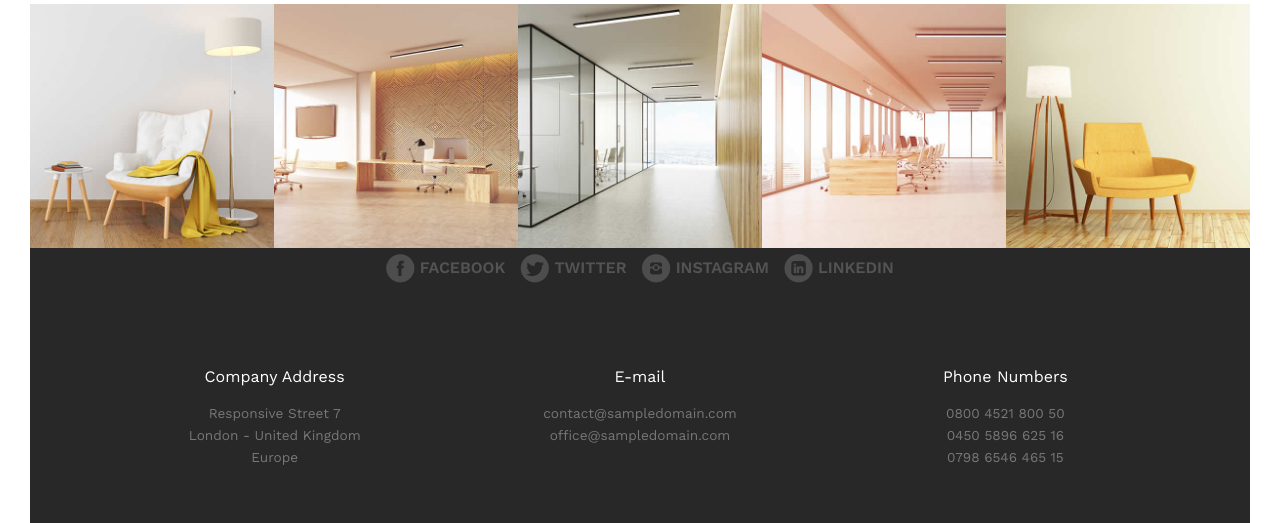
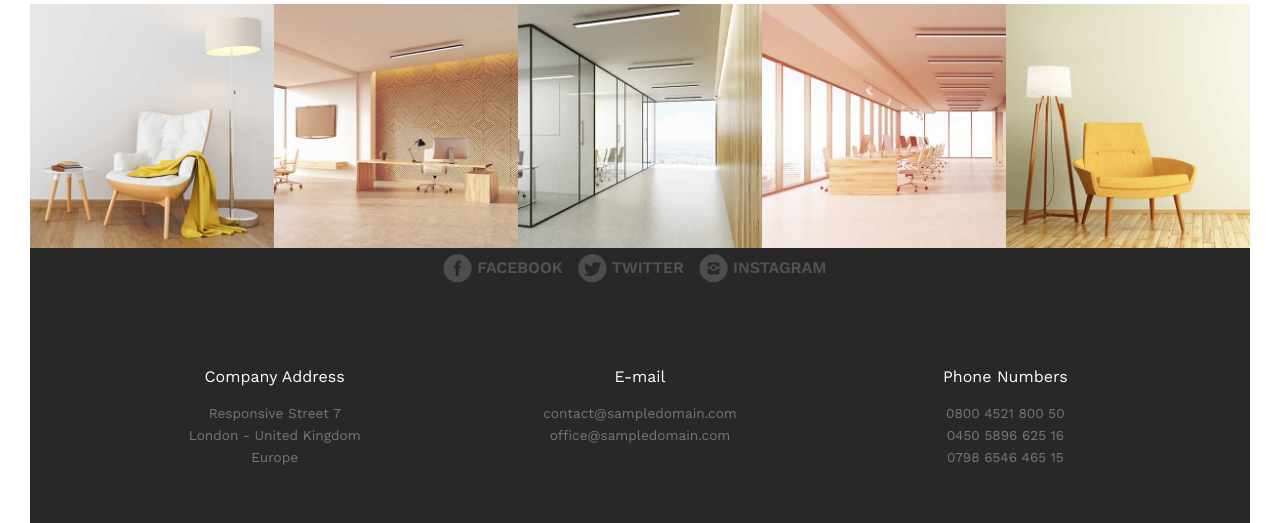
Before and after one commit to tabithawong/BuyPOC, a Flask app: page / in a window 1280 px wide. Shown: the part 524-1047 px from the top of the page. Run offline with Flask 2, Linux system fonts and the light colour scheme; some libraries are stand-ins or nearby versions.

Commit message:
Delete linkedin icon

```diff
--- a/templates/base.html
+++ b/templates/base.html
@@ -65,7 +65,6 @@
               <a class="margin-right-10" target="_blank" href="https://www.facebook.com"><i class="icon-facebook_circle text-size-30"></i> <span class="text-strong text-white hide-s hide-m">FACEBOOK</span></a>
               <a class="margin-right-10" target="_blank" href="https://www.twitter.com"><i class="icon-twitter_circle text-size-30"></i> <span class="text-strong text-white hide-s hide-m">TWITTER</span></a>
               <a class="margin-right-10" target="_blank" href="https://www.instagram.com"><i class="icon-instagram_circle text-size-30"></i> <span class="text-strong text-white hide-s hide-m">INSTAGRAM</span></a>
-              <a target="_blank" href="https://www.linkedin.com"><i class="icon-linked_in_circle text-size-30"></i> <span class="text-strong text-white hide-s hide-m">LINKEDIN</span></a>
             </div>
 
             <!-- Main Footer -->
```
